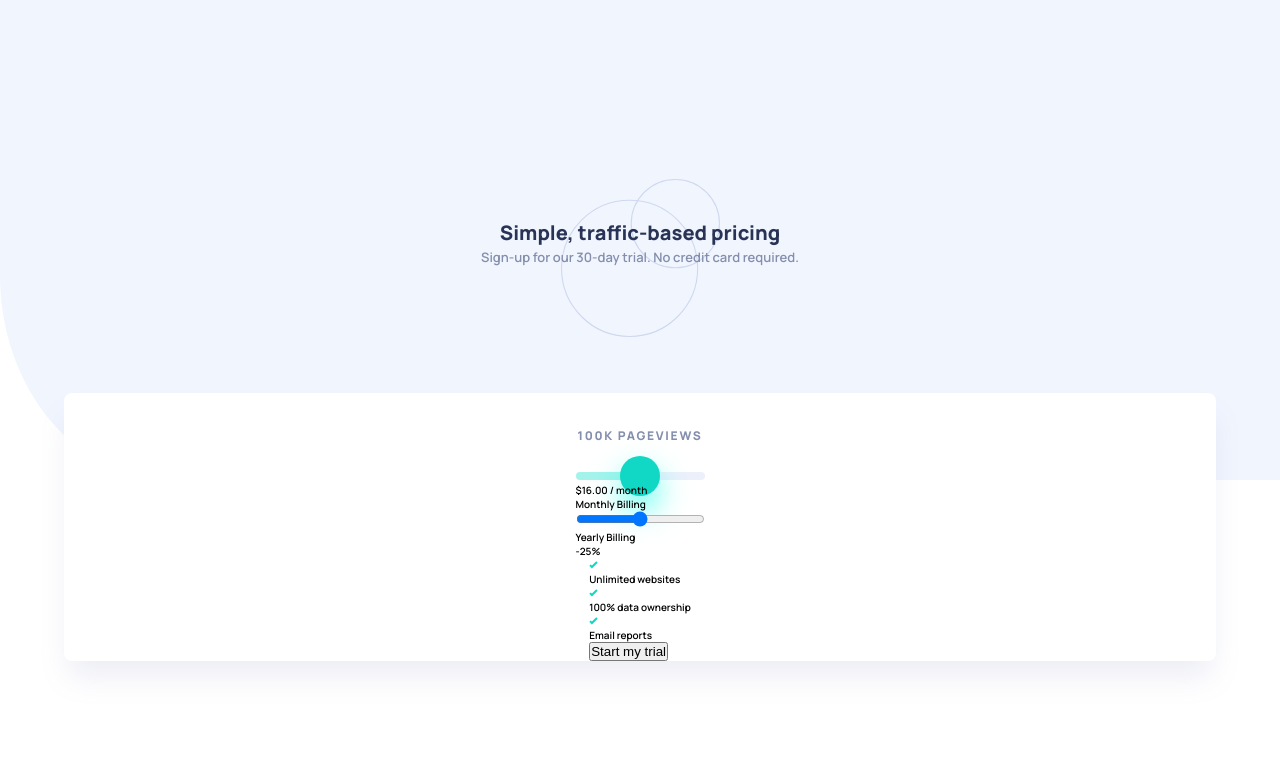
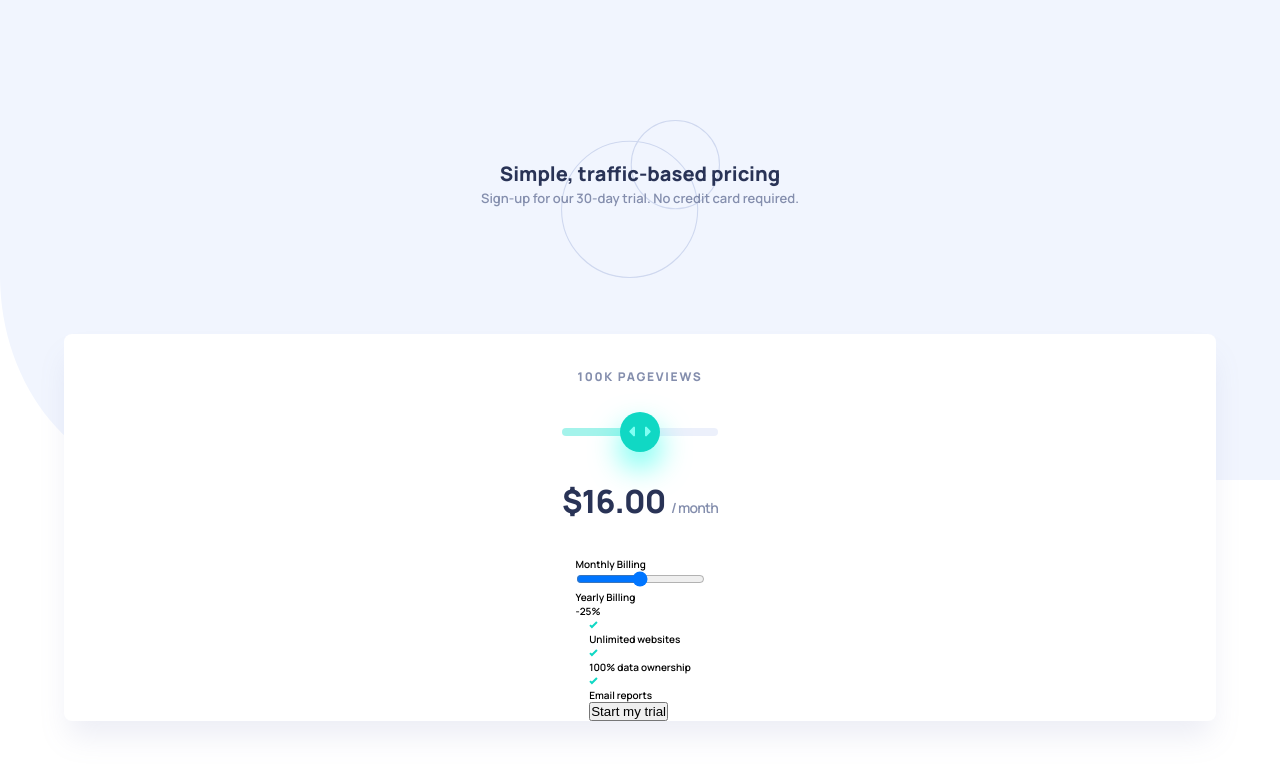
Before and after one commit to Tornike-Peradze/Interactive-pricing-component, a plain HTML site: page index.html in a window 1280 px wide. Drawn offline with Linux system fonts and the light colour scheme.

Commit message:
css changes

```diff
--- a/styles/style.css
+++ b/styles/style.css
@@ -1,4 +1,8 @@
 @import url("https://fonts.googleapis.com/css2?family=Manrope:wght@600;800&display=swap");
+
+:root {
+  --thumb-position: 50%;
+}
 
 *,
 *::after,
@@ -79,7 +83,7 @@ h1 {
   font-weight: 800;
   letter-spacing: 1.714px;
   text-transform: uppercase;
-  margin: 3.4rem 0 2.5rem;
+  margin: 3.4rem 0 4rem;
 }
 
 .slidercontainer {
@@ -99,9 +103,9 @@ h1 {
   background: linear-gradient(
     to right,
     rgb(164, 243, 235) 0%,
-    rgb(164, 243, 235) 53.125%,
-    rgb(236, 240, 251) 53.125%,
-    rgb(236, 240, 251)
+    rgb(164, 243, 235) var(--thumb-position),
+    rgb(236, 240, 251) var(--thumb-position),
+    rgb(236, 240, 251) 100%
   );
 }
 
@@ -109,7 +113,7 @@ h1 {
   -webkit-appearance: none;
   appearance: none;
   background: #10d8c4;
-  background-image: url(images/icon-slider.svg);
+  background-image: url(../images/icon-slider.svg);
   background-repeat: no-repeat;
   background-position: center;
   width: 40px;
@@ -118,3 +122,18 @@ h1 {
   cursor: pointer;
   box-shadow: 0px 15px 30px rgba(0, 255, 231, 0.6);
 }
+
+.monthly-payment {
+  color: #293356;
+  text-align: center;
+  font-size: 32px;
+  font-weight: 800;
+  letter-spacing: -0.8px;
+  margin: 4rem 0 3.4rem;
+}
+
+.month {
+  color: #848ead;
+  font-size: 14px;
+  font-weight: 600;
+}
```
